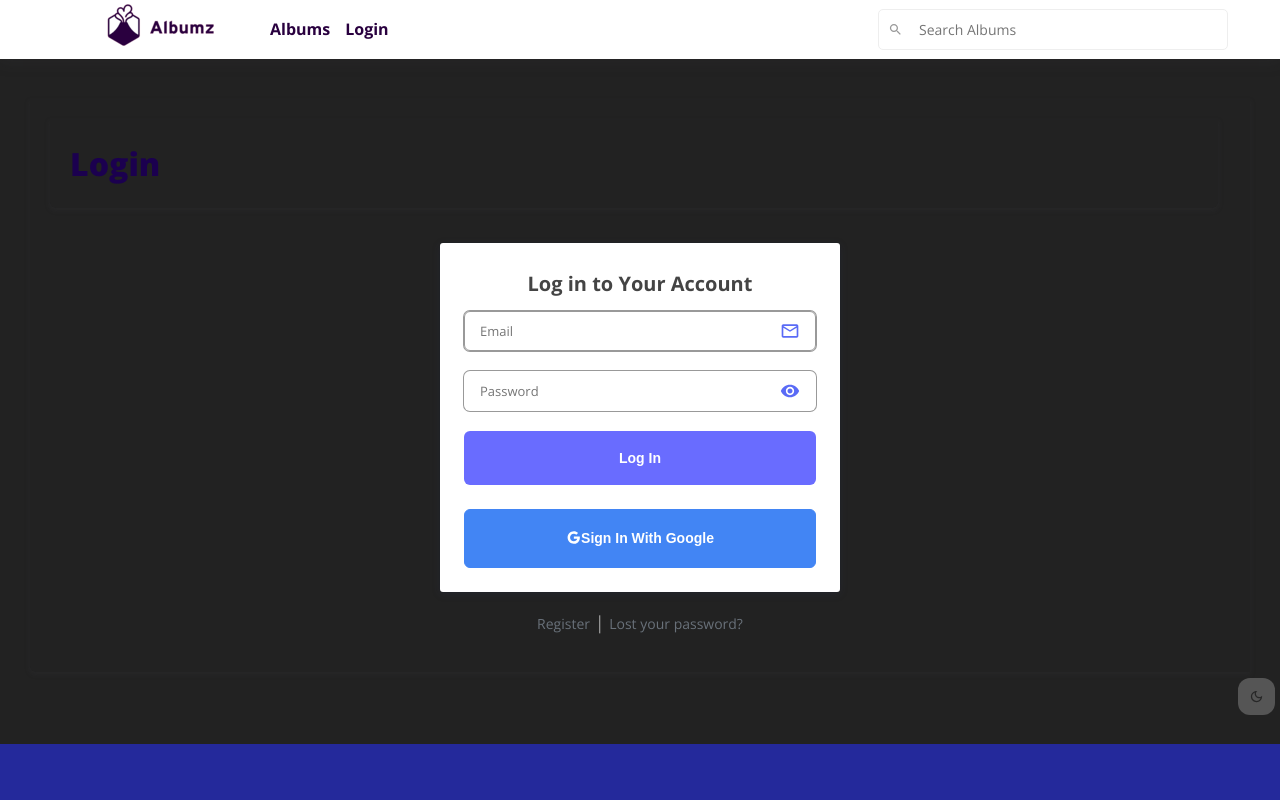
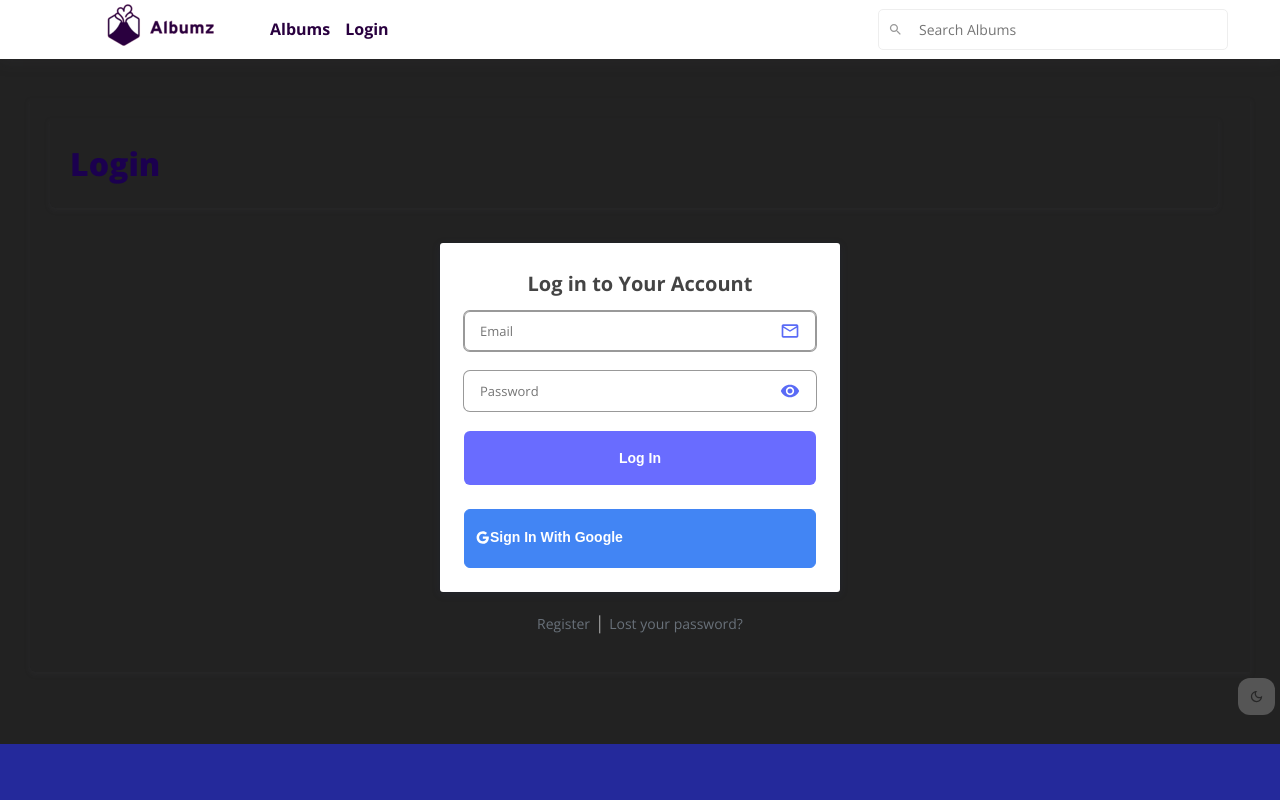
Before and after one commit to esteemayo/next-albumz-client, a Next.js app: page /auth/login in a window 1280 px wide. Shown: the top 800 px of the page. Built offline with nearby package versions, Linux system fonts and the light colour scheme; no server answers.

Commit message:
styled google button

```diff
--- a/styles/Login.module.scss
+++ b/styles/Login.module.scss
@@ -223,8 +223,8 @@
 
     &__btnGoogle {
       display: flex;
-      align-items: center;
-      justify-content: center;
+      // align-items: center;
+      // justify-content: center;
       border: none;
       outline: none;
       text-transform: capitalize;
```
